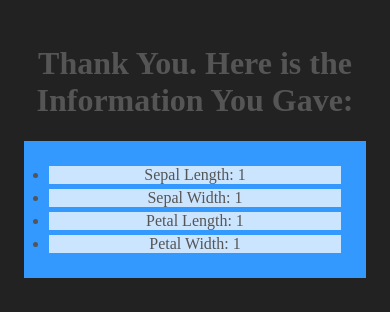
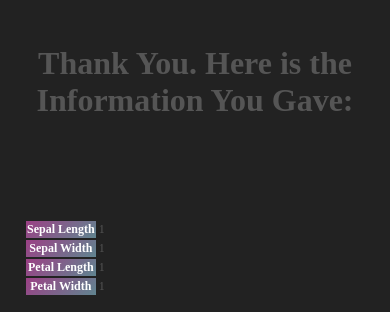
Before and after one commit to Yash5044/flower-iris-classifier, a Flask app: template templates/prediction.html in a window 390 px wide. Shown: the top 312 px of the page. Run offline with Flask 2, Linux system fonts and the light colour scheme; the template is opened without the code that fills it, so the values that code supplies are empty; the visitor is signed in with stand-in values (Sample User, id 1); parts of the project's set-up code (start-up, migrations or seed data) failed here and were passed over.

Commit message:
Added responsive attractive table for better display of data

```diff
--- a/templates/prediction.html
+++ b/templates/prediction.html
@@ -9,12 +9,36 @@
 	</head>
 <body>
 <h1>Thank You. Here is the Information You Gave:</h1>
-<ul>
-	<li>Sepal Length: {{session['sep_len']}}</li>
-	<li>Sepal Width:  {{session['sep_wid']}}</li>
-	<li>Petal Length: {{session['pet_len']}}</li>
-	<li>Petal Width:  {{session['pet_wid']}}</li>
-</ul>
+
+<div class="container">
+	<div class="table-responsive">
+	<table class="table table-bordered   table-striped" style="margin-top:100px">
+	  <tbody>
+		<tr class="winner__table">
+		  <td class="table__head">Sepal Length</td>
+		  <td>{{session['sep_len']}}</td>
+		</tr>
+
+		<tr class="winner__table">
+			<td class="table__head">Sepal Width</td>
+			<td>{{session['sep_wid']}}</td>
+		</tr>
+
+	    <tr class="winner__table">
+			<td class="table__head">Petal Length</td>
+			<td>{{session['pet_len']}}</td>
+		</tr>
+
+	    <tr class="winner__table">
+			<td class="table__head">Petal Width</td>
+			<td>{{session['pet_wid']}}</td>
+		</tr>
+
+	  </tbody>
+	</table>
+	</div>
+  </div>
+
 <h2>Your Predicted Flower Class is: {{results}}</h2>
 </body>
 </html>
--- a/templates/styles.css
+++ b/templates/styles.css
@@ -21,3 +21,28 @@ body {
     background: #cce5ff;
     margin: 5px;
   }
+
+
+.table__head{
+    color: #FFF;
+    font-weight: 700;
+    background: #9b4085;
+    background: -moz-linear-gradient(-45deg, #9b4085 0%, #608590 100%);
+    background: -webkit-linear-gradient(-45deg, #9b4085 0%,#608590 100%);
+    background: linear-gradient(135deg, #9b4085 0%,#608590 100%);
+    white-space: nowrap;
+    }
+    .table-bordered td, .table-bordered th{
+    border: 0px solid #FFF;
+    }
+
+    .winner__table{
+        white-space: nowrap;
+    }
+
+    @media screen and (max-width: 567px) {
+
+        .winner__table{
+        font-size: 12px;
+        }
+    }
```
